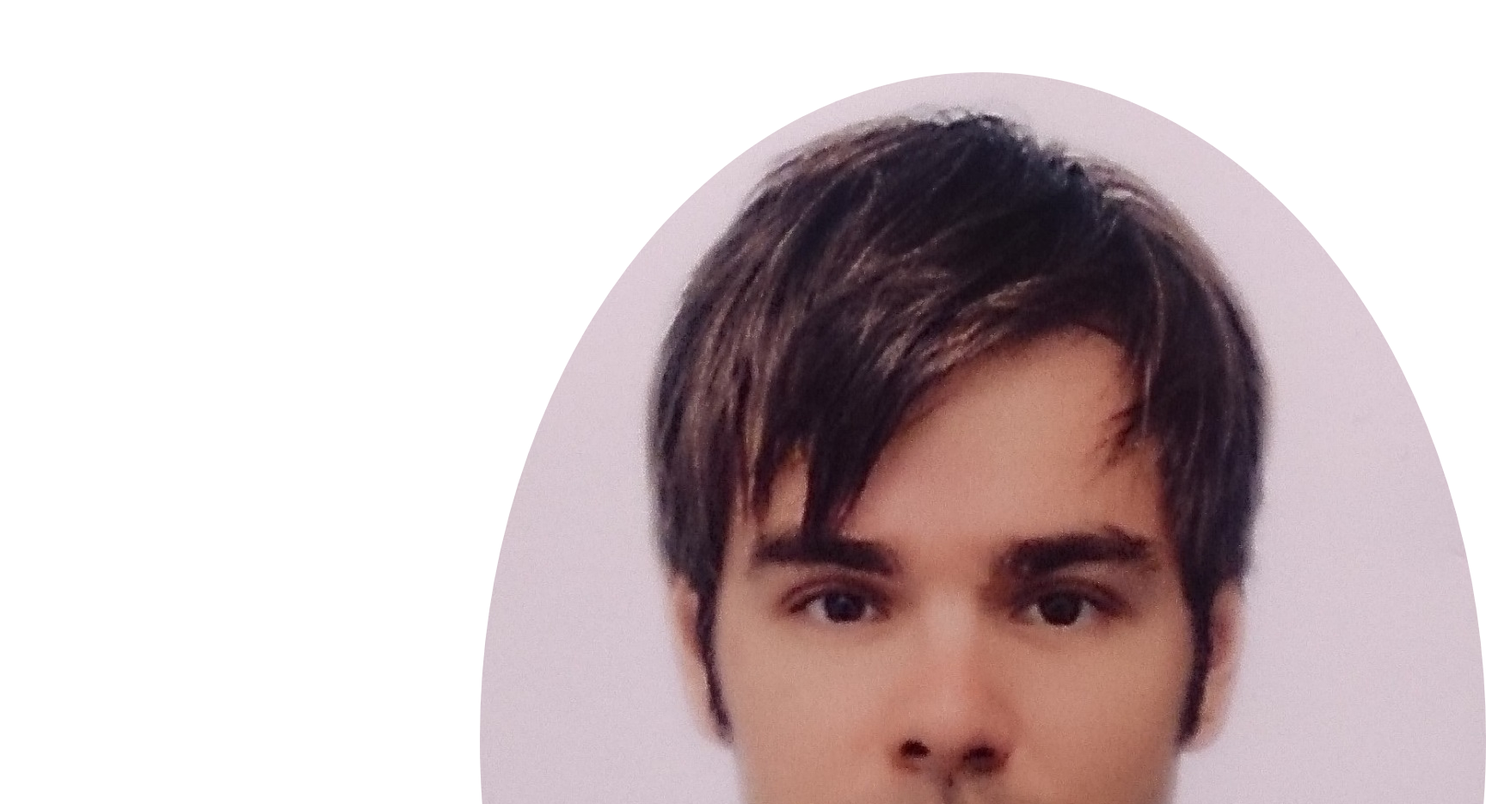
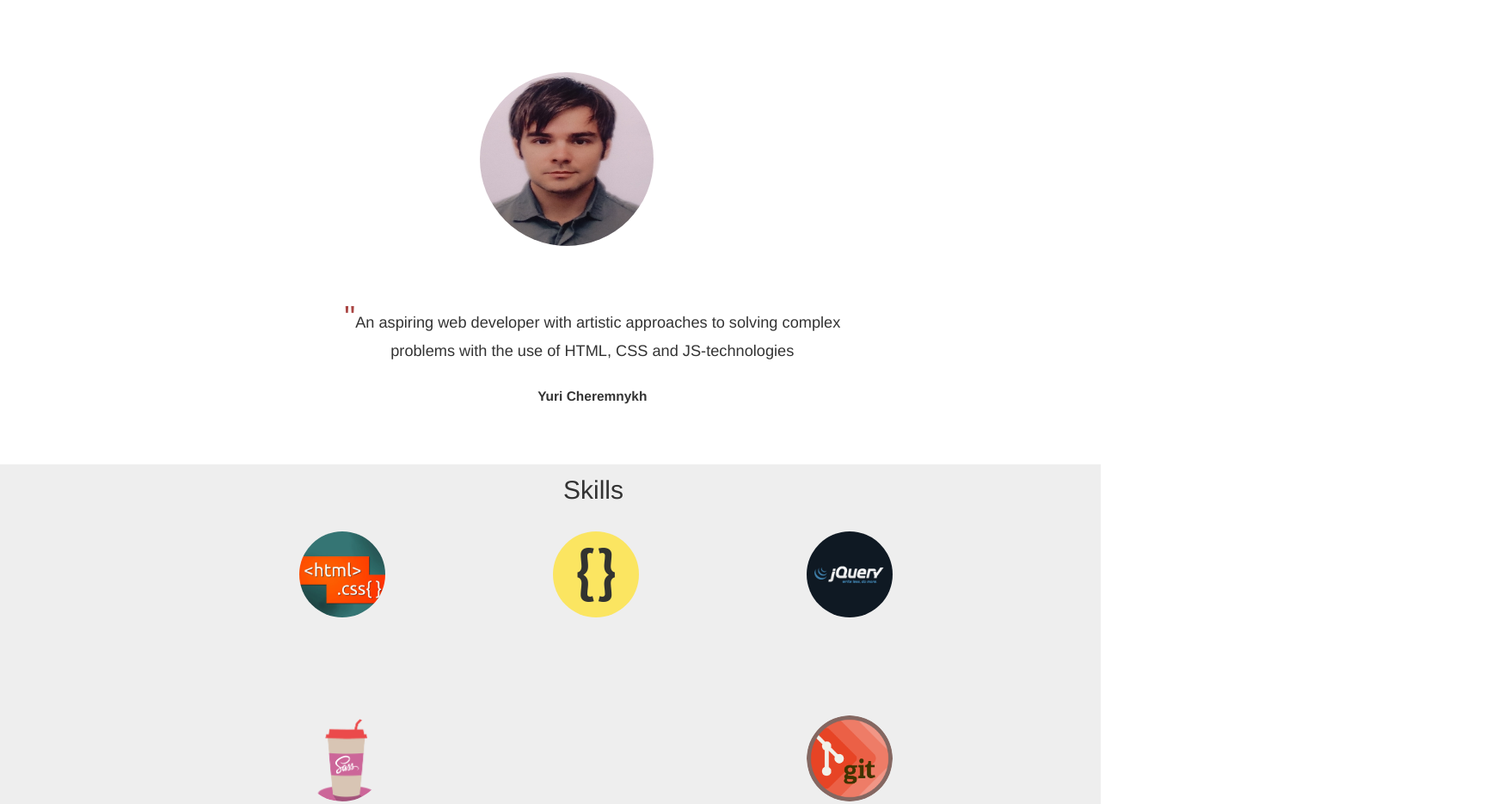
Before and after one commit to Cherryman87/cherryman87.github.io, a plain HTML site: page my-presentation-site/index.html in a window 1280 px wide. Shown: the part 882-1817 px from the top of the page at 86% size, 1728 px wide, since content can reach past the window. Drawn offline with nearby package versions, Linux system fonts and the light colour scheme; some packages are replaced by stand-ins of ours; files that its build step writes are made by us from their sources; a script that the page names is missing; a web font is replaced by a local one.

Commit message:
Update index.html

```diff
--- a/my-presentation-site/index.html
+++ b/my-presentation-site/index.html
@@ -82,7 +82,7 @@
 <div class="container" id="container3">
 	<div class="row" style="margin-top: 5%">
 		<div class="me col-md-7 col-md-offset-5 col-xs-offset-2 col-sm-offset-4">
-			<img id="me" class="img-circle" src="img/me.jpg" alt="">
+			<img id="me" class="img-circle" src="img/me.jpg" alt="" style="width: 202px; height: 202px">
 		</div>
 	</div>
 
```
